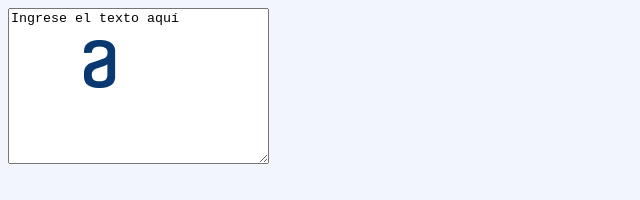
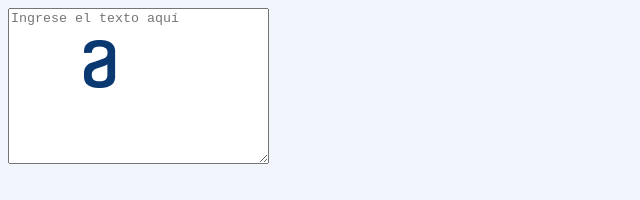
Before and after one commit to Missyfuz/encriptador_alura, a plain HTML site: page index.html in a window 1280 px wide. Shown: the top 200 px of the page, 0-640 px from the left. Drawn offline with Linux system fonts and the light colour scheme.

Commit message:
Establecer placeholder

```diff
--- a/index.html
+++ b/index.html
@@ -13,7 +13,7 @@
     </div>
 
     <div id="text-container">
-        <textarea name="text" id="text" cols="30" rows="10">Ingrese el texto aquí</textarea>
+        <textarea name="text" id="text" cols="30" rows="10" placeholder="Ingrese el texto aquí"></textarea>
     </div>
 
 </body>
```
